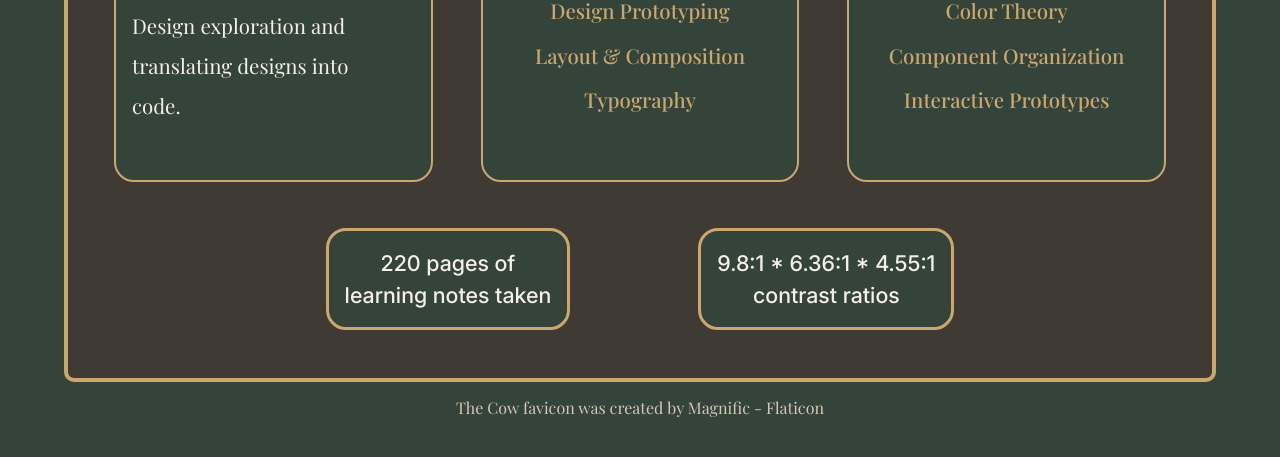
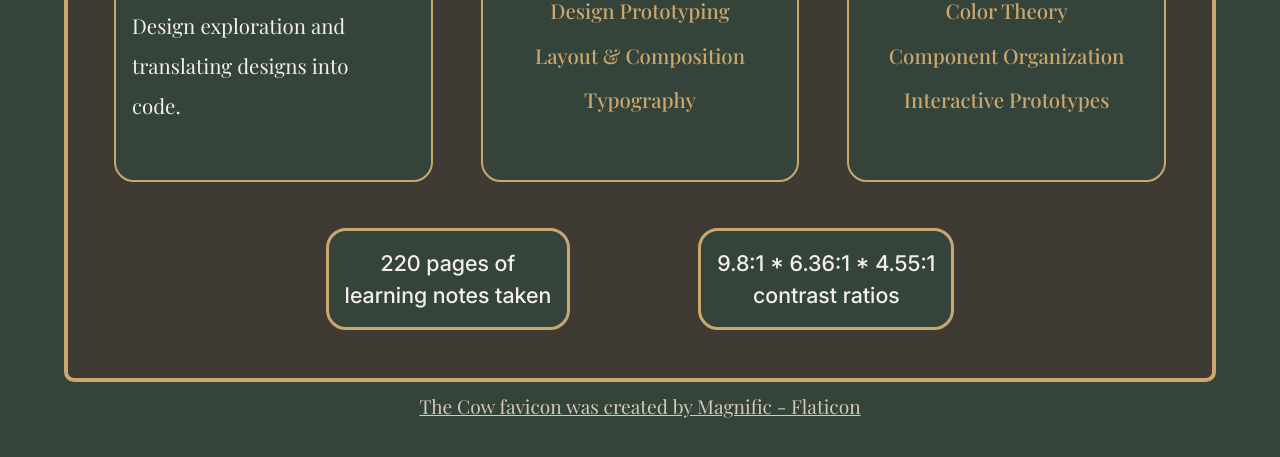
Before and after one commit to arielvonlestat/My-Portfolio, a plain HTML site: page Pages/skills.html in a window 1280 px wide. Shown: the part 1176-1633 px from the top of the page. Drawn offline with Linux system fonts and the light colour scheme.

Commit message:
fixed credit on skills page

```diff
--- a/CSS/skills.css
+++ b/CSS/skills.css
@@ -170,9 +170,8 @@ footer {
 
 #credit a {
   padding-top: 1rem;
-  text-decoration: none;
   color: var(--HeaderText);
-  font-size: 1rem;
+  font-size: 1.2rem;
 }
 
 @media (max-width: 1355px) {
```
